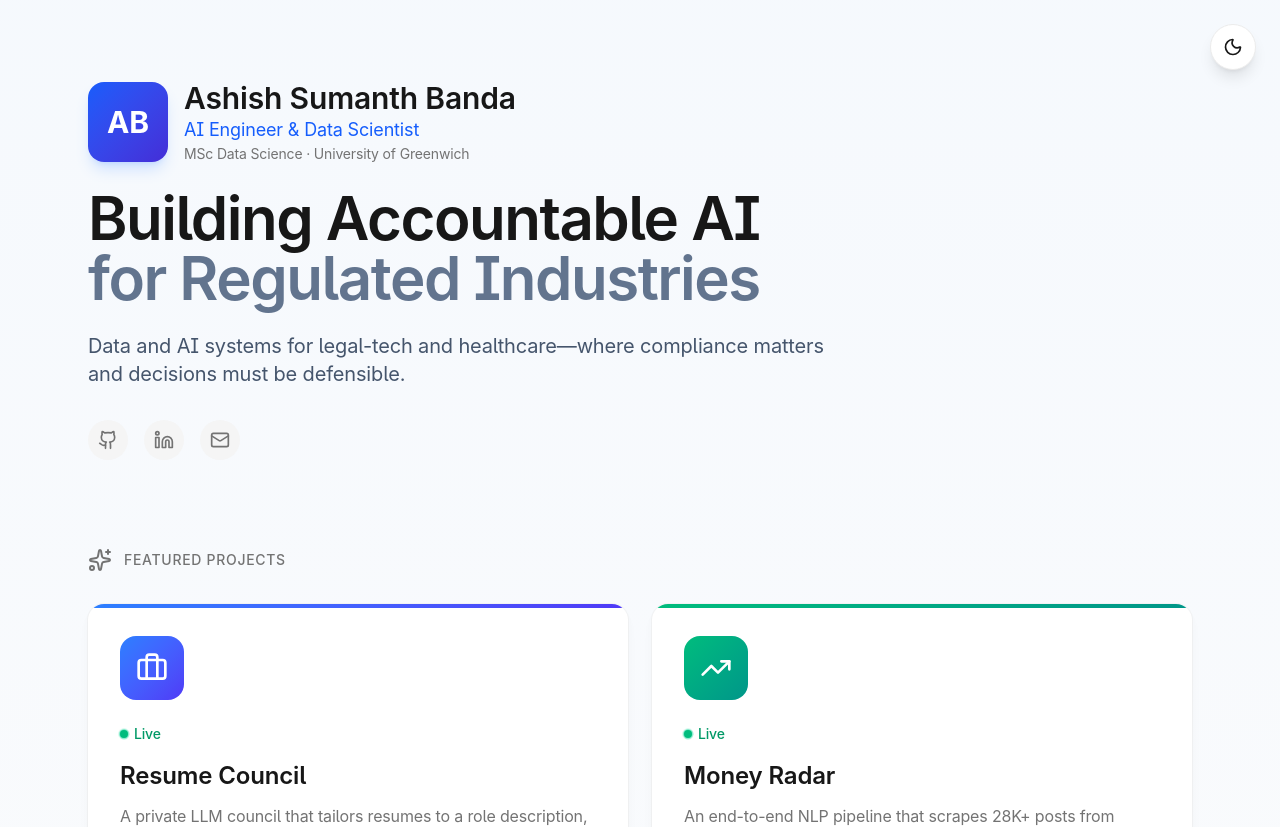
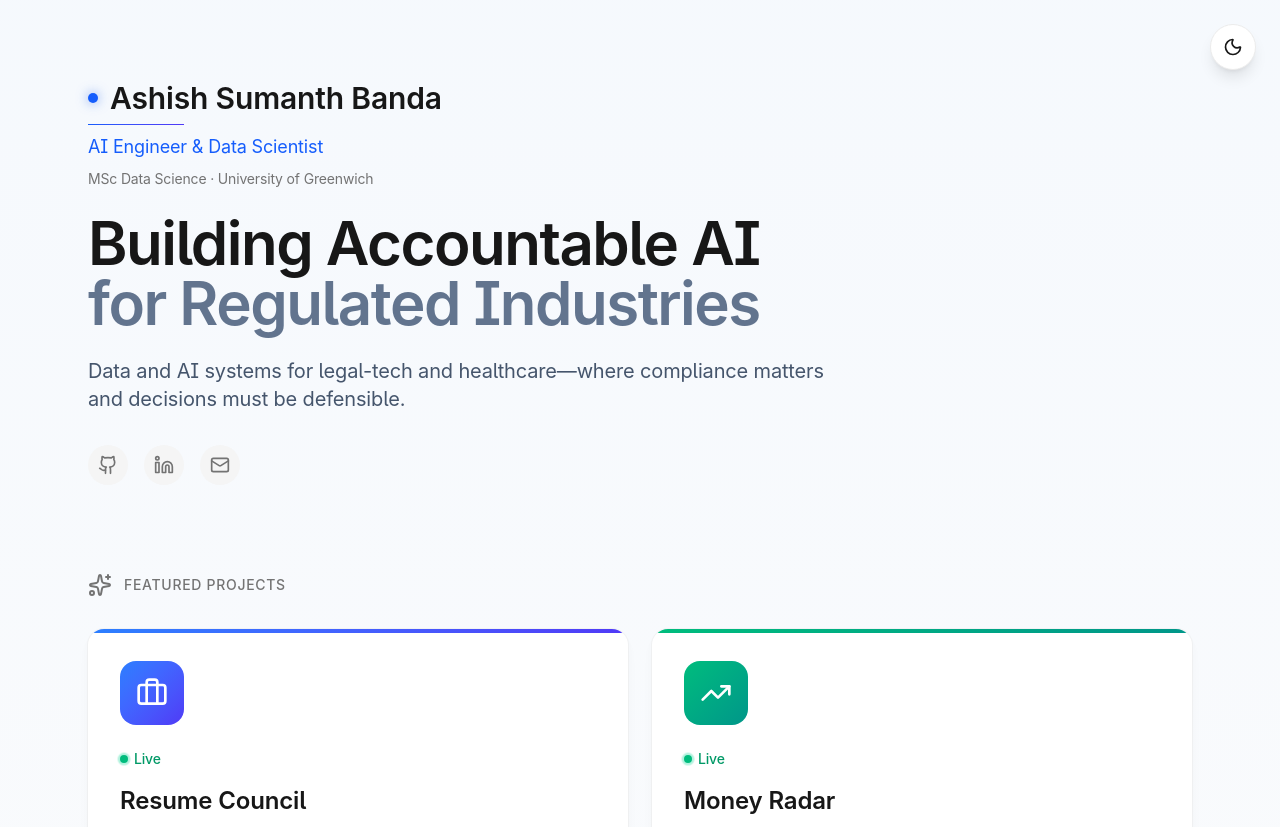
Before and after one commit to ashishsumanth1/Porfolio_Apps, a React (Vite) app in the folder web/: page / in a window 1280 px wide. Shown: the top 827 px of the page. Built offline with nearby package versions, Linux system fonts and the light colour scheme; no server answers.

Commit message:
Refine portfolio hero identity

```diff
--- a/web/src/pages/Portfolio.tsx
+++ b/web/src/pages/Portfolio.tsx
@@ -264,15 +264,14 @@ export default function Portfolio() {
       <section className="pt-16 pb-8 lg:pt-20 lg:pb-10">
         <div className="max-w-6xl mx-auto px-6">
           <div className="max-w-4xl">
-            <div className="flex items-center gap-4 mb-6">
-              <div className="w-20 h-20 rounded-2xl bg-gradient-to-br from-blue-600 to-indigo-700 dark:from-slate-600 dark:to-slate-800 flex items-center justify-center shadow-lg shadow-blue-500/20 dark:shadow-none">
-                <span className="text-3xl font-bold text-white">AB</span>
+            <div className="flex flex-col gap-2 mb-6">
+              <div className="inline-flex items-center gap-3">
+                <span className="w-2.5 h-2.5 rounded-full bg-blue-600 shadow-[0_0_12px_rgba(37,99,235,0.6)]" />
+                <h1 className="text-3xl font-semibold">Ashish Sumanth Banda</h1>
               </div>
-              <div>
-                <h1 className="text-3xl font-semibold">Ashish Sumanth Banda</h1>
-                <p className="text-lg text-blue-600 dark:text-[hsl(var(--muted-foreground))]">AI Engineer & Data Scientist</p>
-                <p className="text-sm text-[hsl(var(--muted-foreground))]">MSc Data Science · University of Greenwich</p>
-              </div>
+              <div className="h-px w-24 bg-gradient-to-r from-blue-600 to-indigo-600" />
+              <p className="text-lg text-blue-600 dark:text-[hsl(var(--muted-foreground))]">AI Engineer & Data Scientist</p>
+              <p className="text-sm text-[hsl(var(--muted-foreground))]">MSc Data Science · University of Greenwich</p>
             </div>
 
             <h2 className="text-4xl sm:text-5xl lg:text-6xl font-semibold tracking-tight mb-6">
```
